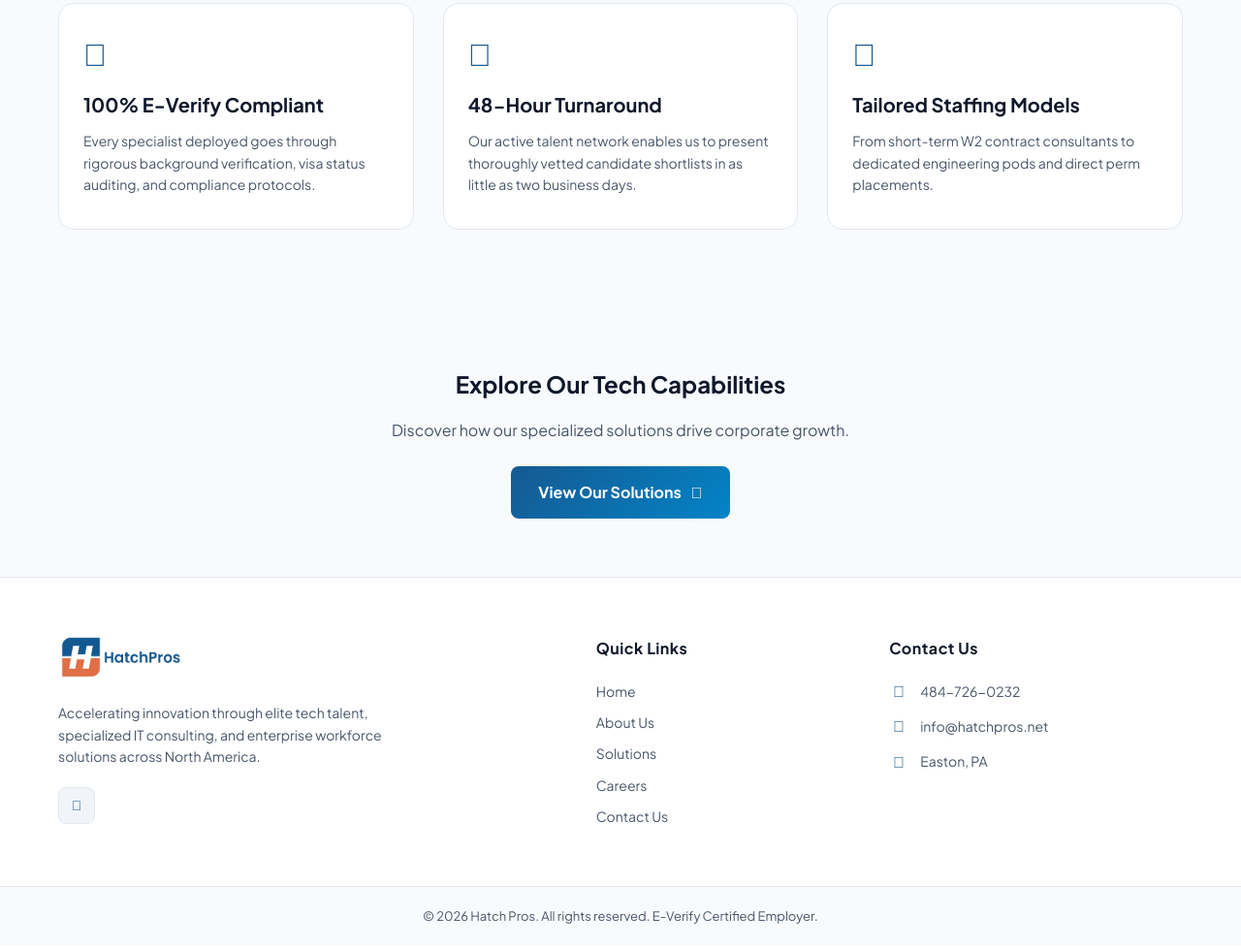
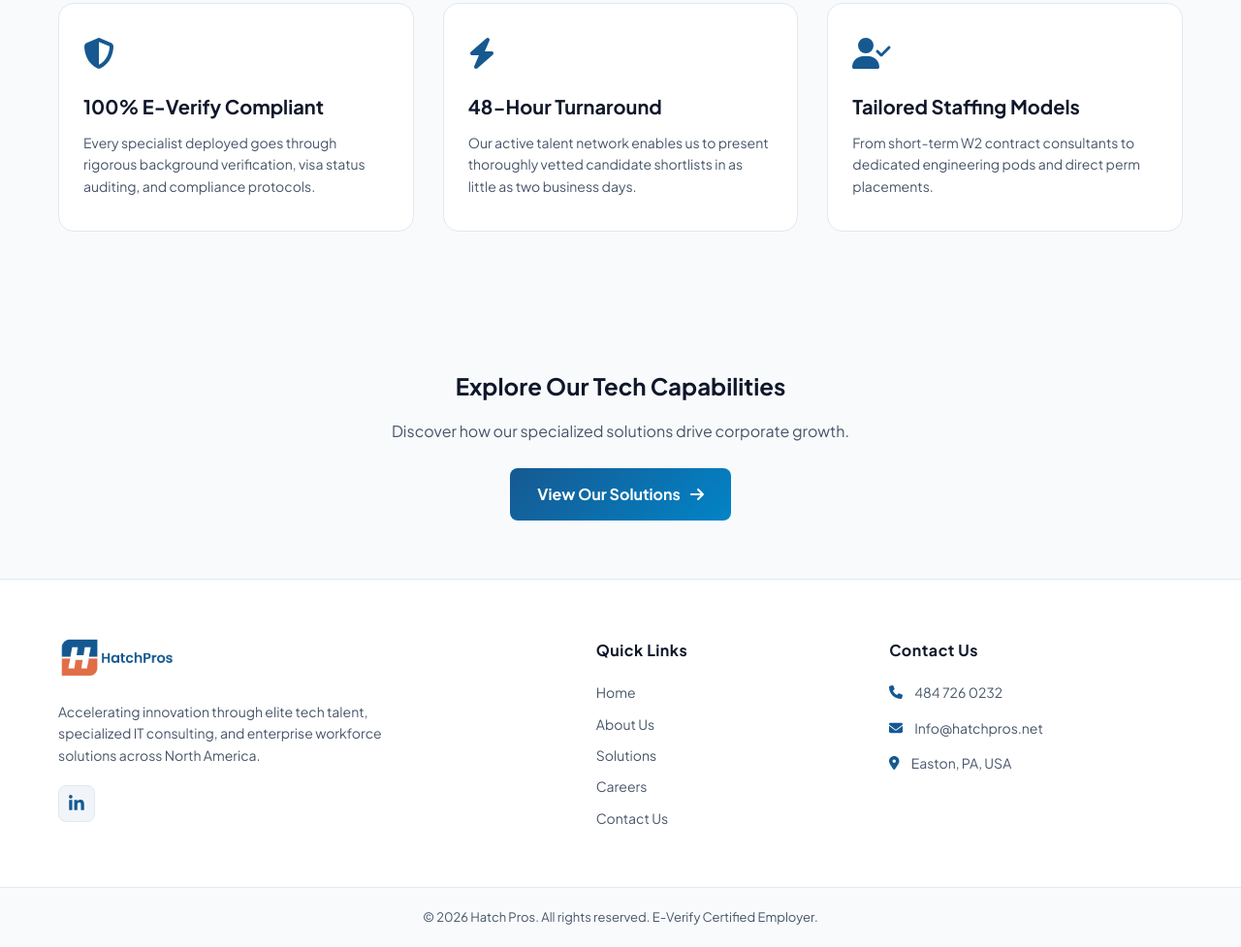
Before and after one commit to gauryatharth775-wq/HP, a plain HTML site: page about.html in a window 1280 px wide. Shown: the part 1681-2658 px from the top of the page at 97% size. Drawn offline with Linux system fonts and the light colour scheme.

Commit message:
updated icons and footer across all html pages

```diff
--- a/about.html
+++ b/about.html
@@ -5,7 +5,7 @@
     <meta name="viewport" content="width=device-width, initial-scale=1.0">
     <title>Hatch Pros | About Us</title>
     <!-- Font Awesome Icons -->
-    <link rel="stylesheet" href="https://cdnjs.cloudflare.com/ajax/libs/font-awesome/6.4.0/css/all.min.css">
+    <script src="https://cdnjs.cloudflare.com/ajax/libs/font-awesome/6.5.1/js/all.min.js" crossorigin="anonymous"></script>
     <!-- Google Fonts -->
     <link href="https://fonts.googleapis.com/css2?family=Plus+Jakarta+Sans:wght@400;600;700;800&display=swap" rel="stylesheet">
     <!-- Shared Stylesheet -->
@@ -165,52 +165,53 @@ document.addEventListener("DOMContentLoaded", () => {
     </div>
 </section>
 
-<!-- Clean Single Footer Structure -->
 <footer class="site-footer">
     <div class="container footer-grid">
-        <!-- Col 1: Logo & Info -->
-        <div>
+        <div class="footer-col brand-col">
             <a href="index.html" class="footer-logo-link">
-                <!-- Relative path '../logo.png' agar subfolder me ho, varna 'logo.png' -->
-                <img src="/images/logo.png" alt="HatchPros Logo" class="site-logo">
+                <img src="images/logo.png" alt="HatchPros Logo" class="footer-logo-img">
             </a>
-            <p class="footer-desc">
-                Accelerating innovation through elite tech talent, specialized IT consulting, and enterprise workforce solutions across North America.
-            </p>
+            <p class="footer-desc">Accelerating innovation through elite tech talent, specialized IT consulting, and enterprise workforce solutions across North America.</p>
             <div class="footer-socials">
-                <a href="https://www.linkedin.com/company/hatchpros/" target="_blank" aria-label="LinkedIn"><i class="fa-brands fa-linkedin-in"></i></a>
+                <a href="https://www.linkedin.com/company/hatchpros" target="_blank" rel="noopener noreferrer" aria-label="LinkedIn">
+                    <i class="fa-brands fa-linkedin-in" style="font-size: 18px; color: #165991;"></i>
+                </a>
             </div>
         </div>
 
-        <!-- Col 2: Navigation Links -->
-        <div>
+        <div class="footer-col">
             <h4 class="footer-heading">Quick Links</h4>
             <ul class="footer-links">
                 <li><a href="index.html">Home</a></li>
                 <li><a href="about.html">About Us</a></li>
                 <li><a href="services.html">Solutions</a></li>
-                <li><a href="index.html#jobs">Careers</a></li>
+                <li><a href="careers.html">Careers</a></li>
                 <li><a href="contact.html">Contact Us</a></li>
             </ul>
         </div>
 
-        <!-- Col 3: Contact Info -->
-        <div>
+        <div class="footer-col">
             <h4 class="footer-heading">Contact Us</h4>
             <ul class="footer-contact-list">
-                <li><i class="fa-solid fa-phone"></i> 484-726-0232</li>
-                <li><i class="fa-solid fa-envelope"></i> <a href="mailto:info@hatchpros.net">info@hatchpros.net</a></li>
-                <li><i class="fa-solid fa-location-dot"></i> Easton, PA</li>
+                <li>
+                    <i class="fa-solid fa-phone" style="color:#165991;"></i>
+                    <a href="tel:4847260232">484 726 0232</a>
+                </li>
+                <li>
+                    <i class="fa-solid fa-envelope" style="color:#165991;"></i>
+                    <a href="mailto:Info@hatchpros.net">Info@hatchpros.net</a>
+                </li>
+                <li>
+                    <i class="fa-solid fa-location-dot" style="color:#165991;"></i>
+                    <span>Easton, PA, USA</span>
+                </li>
             </ul>
         </div>
     </div>
 
-    <!-- Bottom Copyright Bar -->
     <div class="footer-bottom">
-        <div class="container">
+        <div class="container footer-bottom-flex">
             <p>&copy; 2026 Hatch Pros. All rights reserved. E-Verify Certified Employer.</p>
         </div>
     </div>
 </footer>
-</body>
-</html>
```
